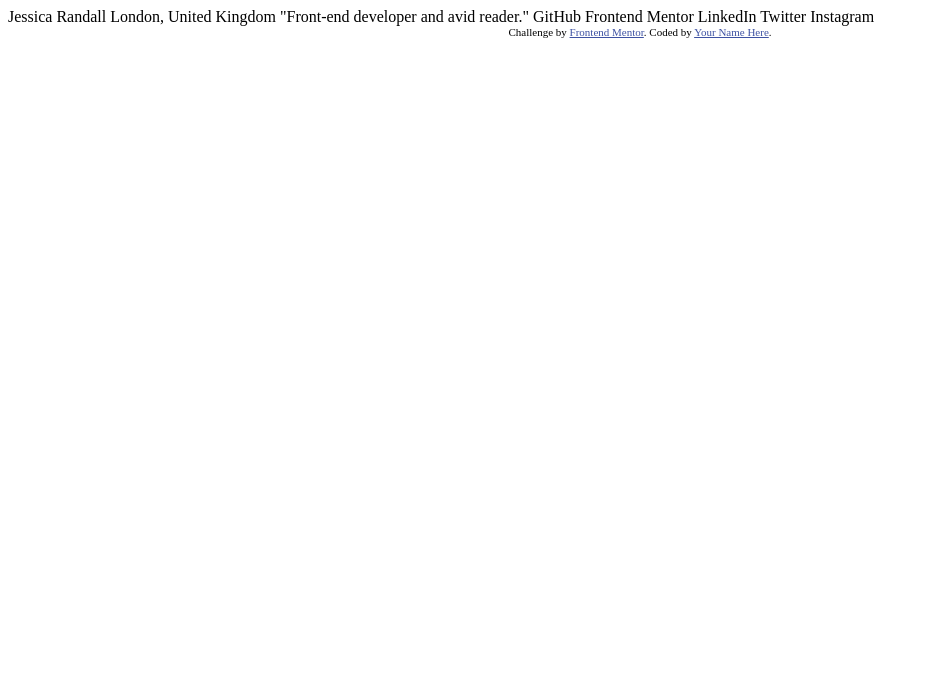
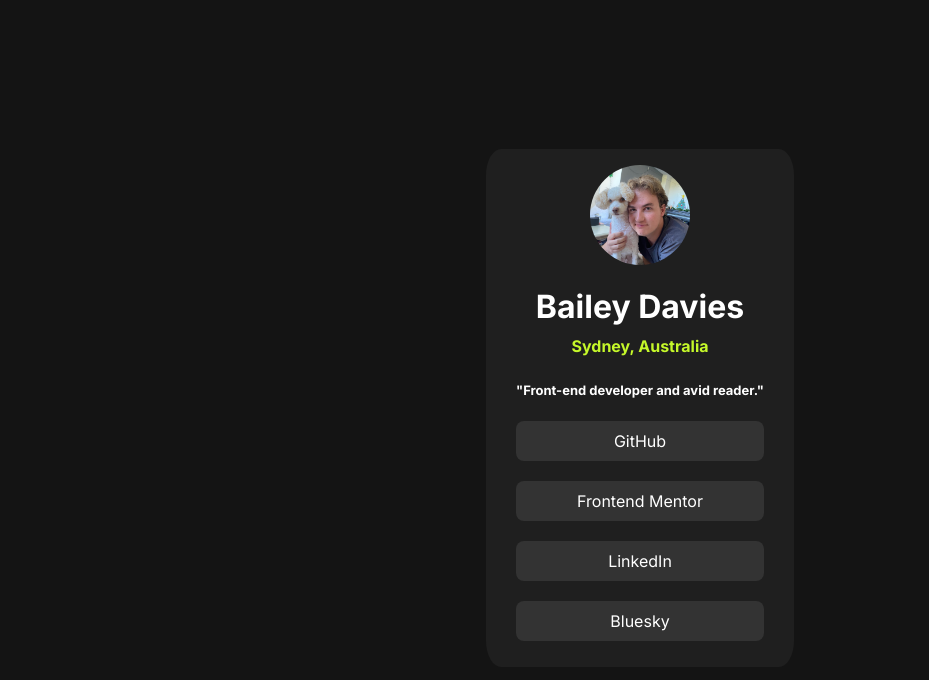
Before and after one commit to BaileyJaydon/social-links, a plain HTML site: page index.html in a window 1280 px wide. Shown: the whole page, without its empty margins (0-929 px from the left). Drawn offline with Linux system fonts and the light colour scheme.

Commit message:
styles
fleshed out semantics & styled

```diff
--- a/index.html
+++ b/index.html
@@ -11,29 +11,28 @@
       sizes="32x32"
       href="./assets/images/favicon-32x32.png"
     />
+    <link rel="stylesheet" href="/styles.css" />
 
     <title>Frontend Mentor | Social links profile</title>
 
-    <!-- Feel free to remove these styles or customise in your own stylesheet 👍 -->
-    <style>
-      .attribution {
-        font-size: 11px;
-        text-align: center;
-      }
-      .attribution a {
-        color: hsl(228, 45%, 44%);
-      }
-    </style>
+    <link rel="preconnect" href="https://fonts.googleapis.com" />
+    <link rel="preconnect" href="https://fonts.gstatic.com" crossorigin />
+    <link
+      href="https://fonts.googleapis.com/css2?family=Figtree:ital,wght@0,300..900;1,300..900&family=Inter:ital,opsz,wght@0,14..32,100..900;1,14..32,100..900&display=swap"
+      rel="stylesheet"
+    />
   </head>
   <body>
-    Jessica Randall London, United Kingdom "Front-end developer and avid
-    reader." GitHub Frontend Mentor LinkedIn Twitter Instagram
-
-    <div class="attribution">
-      Challenge by
-      <a href="https://www.frontendmentor.io?ref=challenge" target="_blank"
-        >Frontend Mentor</a
-      >. Coded by <a href="#">Your Name Here</a>.
-    </div>
+    <div class="card">
+      <img src="/assets/images/IMG_3550.jpeg" />
+      <h1>Bailey Davies</h1>
+      <h2>Sydney, Australia</h2>
+      <h3>"Front-end developer and avid reader."</h3>
+        <a class="link" href="https://github.com/BaileyJaydon">GitHub</a>
+        <a class="link" href="https://www.frontendmentor.io/profile/BaileyJaydon"
+          >Frontend Mentor</a
+        >
+        <a class="link" href="https://au.linkedin.com/">LinkedIn</a>
+        <a class="link" href="https://bsky.app/profile/baileyjaydon.bsky.social">Bluesky</a>
   </body>
 </html>
--- /dev/null
+++ b/styles.css
@@ -0,0 +1,61 @@
+img {
+  max-width: 100px;
+  border-radius: 50%;
+}
+
+body {
+  display: flex;
+  align-items: center;
+  justify-content: center;
+  min-height: 100vh;
+  background-color: hsl(0, 0%, 8%);
+  font-weight: light;
+  min-height: 100vh;
+}
+
+.card {
+  background-color: hsl(0, 0%, 12%);
+  font-family: "inter";
+  display: flex;
+  flex-direction: column;
+  max-width: 1200px;
+  align-items: center;
+  padding: 16px 30px;
+  border-radius: 5%;
+}
+
+h1 {
+  color: white;
+  margin-bottom: 5px;
+}
+
+h2 {
+  color: hsl(75, 94%, 57%);
+  margin-top: 5px;
+  font-size: medium;
+}
+
+h3 {
+  color: white;
+  font-size: small;
+}
+
+h1,
+h2,
+h3 {
+  background-color: hsl(0, 0%, 12%);
+}
+
+.link {
+  background-color: hsl(0, 0%, 20%);
+  color: white;
+  display: block;
+  width: auto;
+  text-decoration: none;
+  margin: 10px;
+  padding-top: 10px;
+  padding-bottom: 10px;
+  width: 100%;
+  text-align: center;
+  border-radius: 8px;
+}
```
Also changed, not shown: assets/images/IMG_3550.jpeg (added), assets/images/IMG_8652.jpeg (added).
